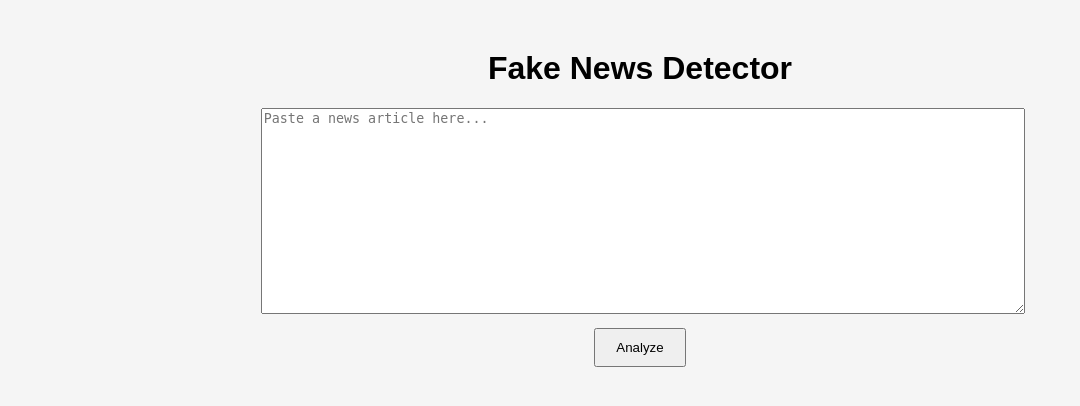
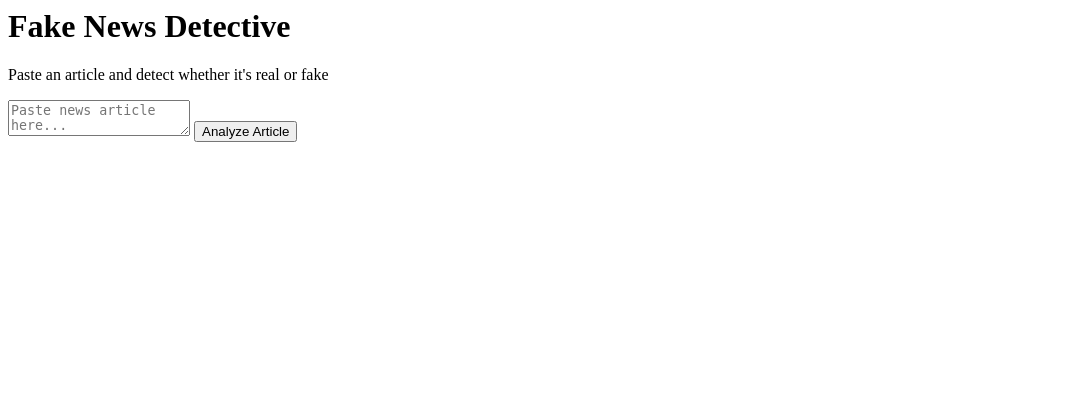
Before and after one commit to rhiats/fake-news-detector, a FastAPI app: page / in a window 1280 px wide. Shown: the top 406 px of the page, without its empty margins (0-1080 px from the left). Run offline with FastAPI, Linux system fonts and the light colour scheme; parts of the project's set-up code (start-up, migrations or seed data) failed here and were passed over.

Commit message:
update html file

```diff
--- a/templates/index.html
+++ b/templates/index.html
@@ -1,19 +1,18 @@
-<!DOCTYPE html>
-<html>
-    <head>
-        <title> Fake News Detector </title>
-        <link rel="stylesheet" href="/static/style.css">
 </head>
 
 <body>
+
 <div class="container">
-            <h1> Fake News Detector </h1>
 
-            <textarea id="articleText" placeholder="Paste a news article here..."></textarea>
+    <h1>Fake News Detective</h1>
+    <p class="subtitle">Paste an article and detect whether it's real or fake</p>
 
-            <button onclick="analyzeArticle()">Analyze</button>
+    <textarea id="articleText" placeholder="Paste news article here..."></textarea>
+
+    <button onclick="analyzeArticle()">Analyze Article</button>
 
     <div id="result"></div>
+
 </div>
 
 <script src="/static/script.js"></script>
```
Lines whose indentation alone changed are shown as unchanged.
